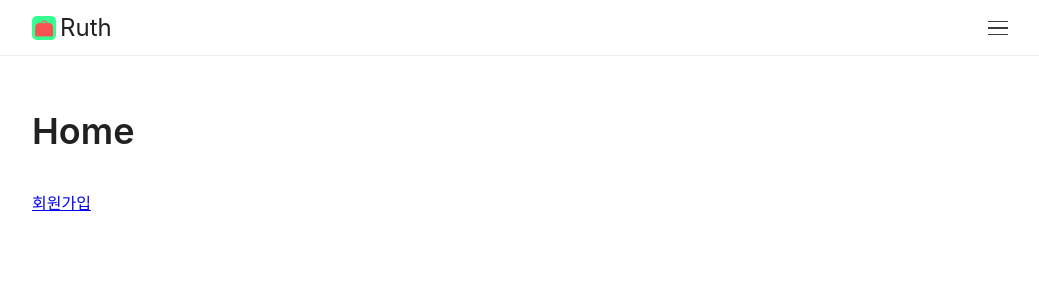
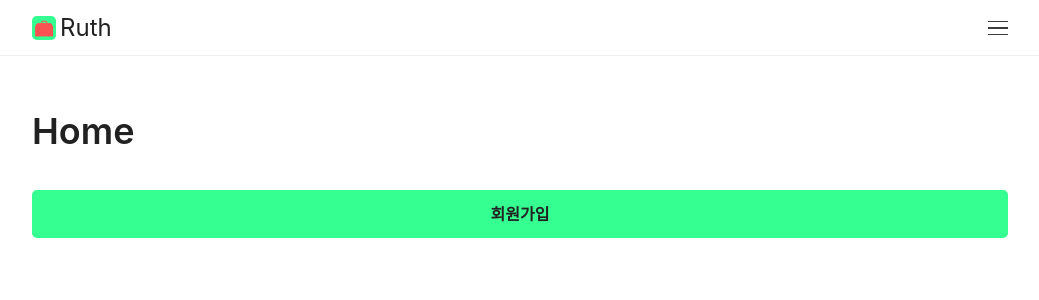
Before and after one commit to srngch/react-signup-form, a React (Create React App) app: page / in a window 1280 px wide. Shown: the top 300 px of the page, without its empty margins (120-1159 px from the left). Built offline with nearby package versions, Linux system fonts and the light colour scheme; a web font is replaced by a local one.

Commit message:
feat: Add style to home page

```diff
--- a/src/pages/Home.tsx
+++ b/src/pages/Home.tsx
@@ -3,12 +3,12 @@ import { Link } from 'react-router-dom';
 
 const Home = () => {
 	return (
-		<>
+		<div className='home-wrapper'>
 			<h1>Home</h1>
-			<div>
-				<Link to='/signup'>회원가입</Link>
+			<div className='button-wrapper'>
+				<Link className='button' to='/signup'>회원가입</Link>
 			</div>
-		</>
+		</div>
 	);
 };
 
```
